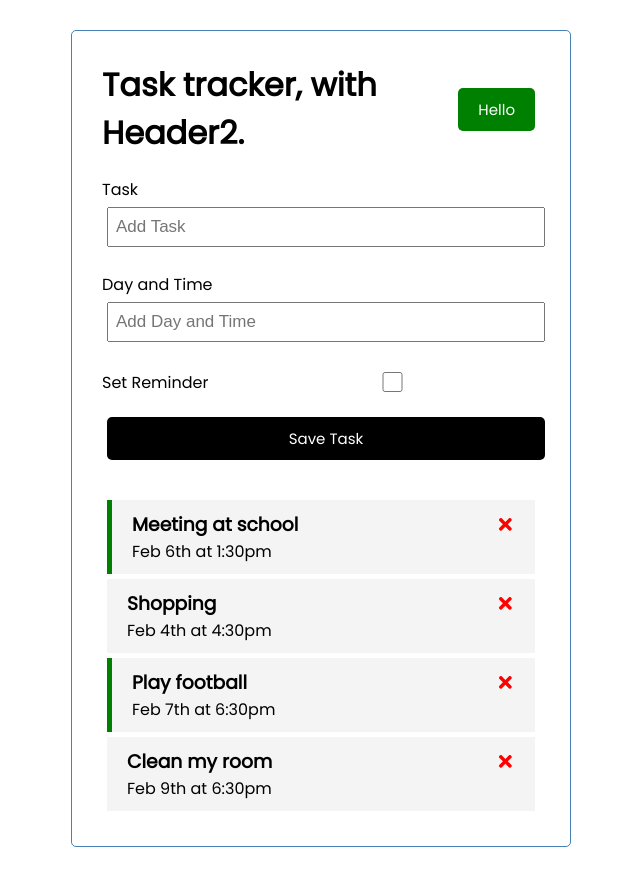
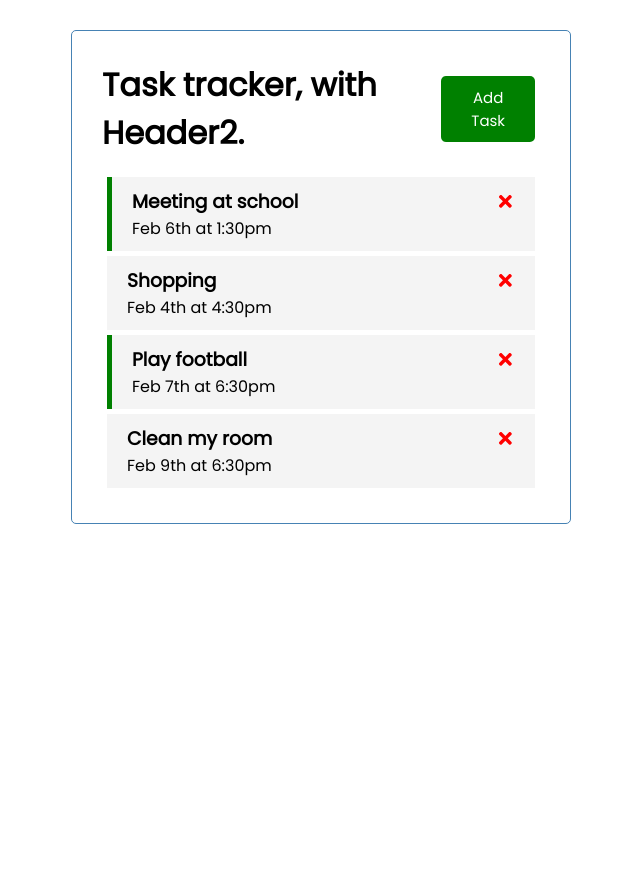
Before and after one commit to pinterbeci/react-learning-course, a React (Create React App) app: page / in a window 1280 px wide. Shown: the whole page, without its empty margins (319-959 px from the left). After the commit the page ends 800 px from the top, so only its background shows below. Built offline with nearby package versions, Linux system fonts and the light colour scheme.

Commit message:
Add new tasks.

```diff
--- a/src/App.js
+++ b/src/App.js
@@ -42,6 +42,9 @@ import AddTask from './components/AddTask'
 
 //creating component, with arrow function
 const App = () => {
+
+  const [showTask, setShowTask] = useState(false)
+
   const [tasks, setTasks] = useState([
     {
       id: 1,
@@ -103,10 +106,12 @@ const App = () => {
       <h2>In bellow, the 'Header' component rendered!</h2>
       <Header title = {'asdasdasd'} ></Header>
       */}
+      <Header2 onAdd={() =>
+        setShowTask(!showTask)}
+        showTask={showTask}
+      />
 
-
-      <Header2 />
-      <AddTask onAdd={addTask}></AddTask>
+      { showTask && <AddTask onAdd={addTask}></AddTask>}
 
       {tasks.length > 0 ? (
         <Tasks tasks2={tasks}
--- a/src/components/Header2.js
+++ b/src/components/Header2.js
@@ -2,7 +2,7 @@ import PropTypes from "prop-types";
 import Button from "./Button";
 import Tasks from "./Tasks";
 
-const Header2 = ({ title }) => {
+const Header2 = ({ title, onAdd, showTask }) => {
   const onClick = () => {
     console.log("click");
   };
@@ -10,7 +10,8 @@ const Header2 = ({ title }) => {
   return (
     <header className="header">
       <h1>{title}</h1>
-      <Button color="green" text="Hello" onClick={onClick}></Button>
+      <Button color={showTask ? 'red' : 'green'} text={showTask ? 'Close' : 'Add Task'}
+        onClick={onAdd}></Button>
       {/* <Button color="gray" text="Cső" onClick={onClick}></Button>
             <Button ></Button>
     */}
```
